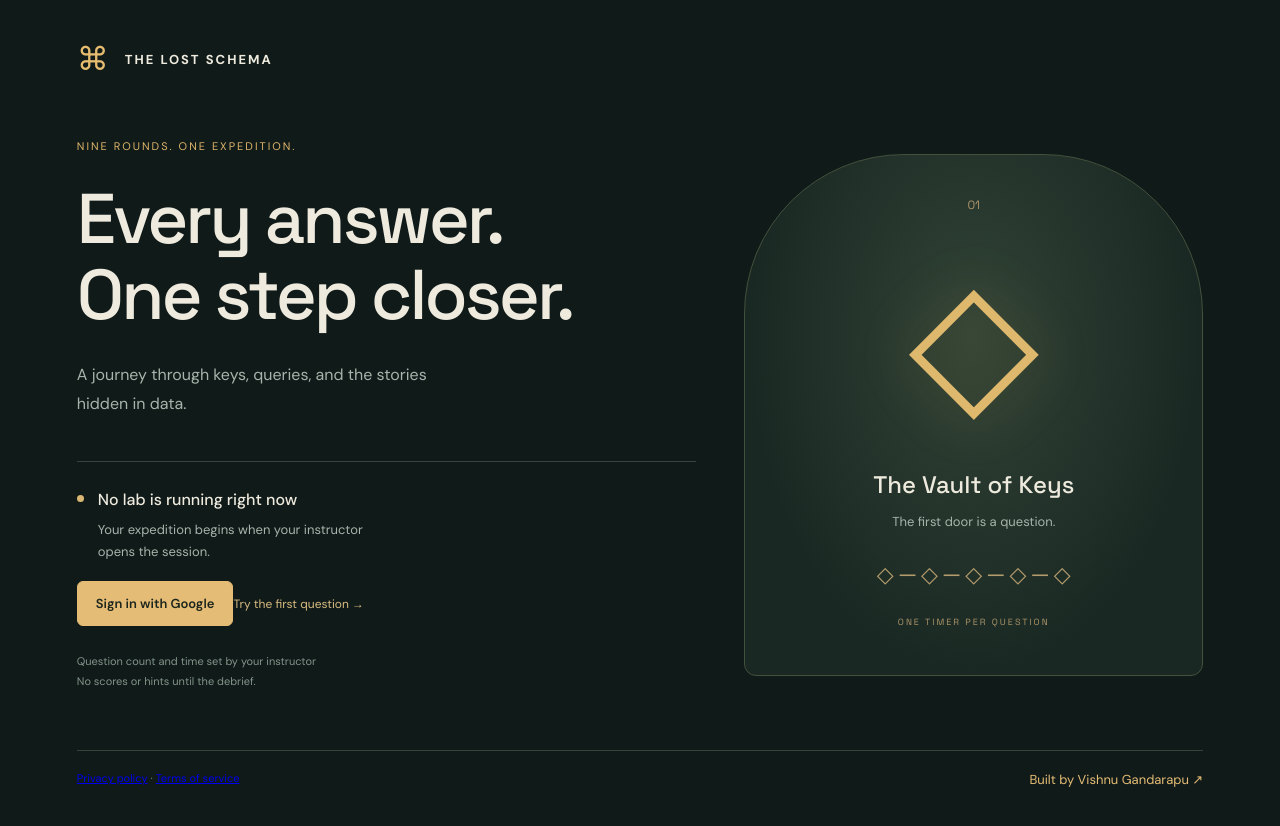
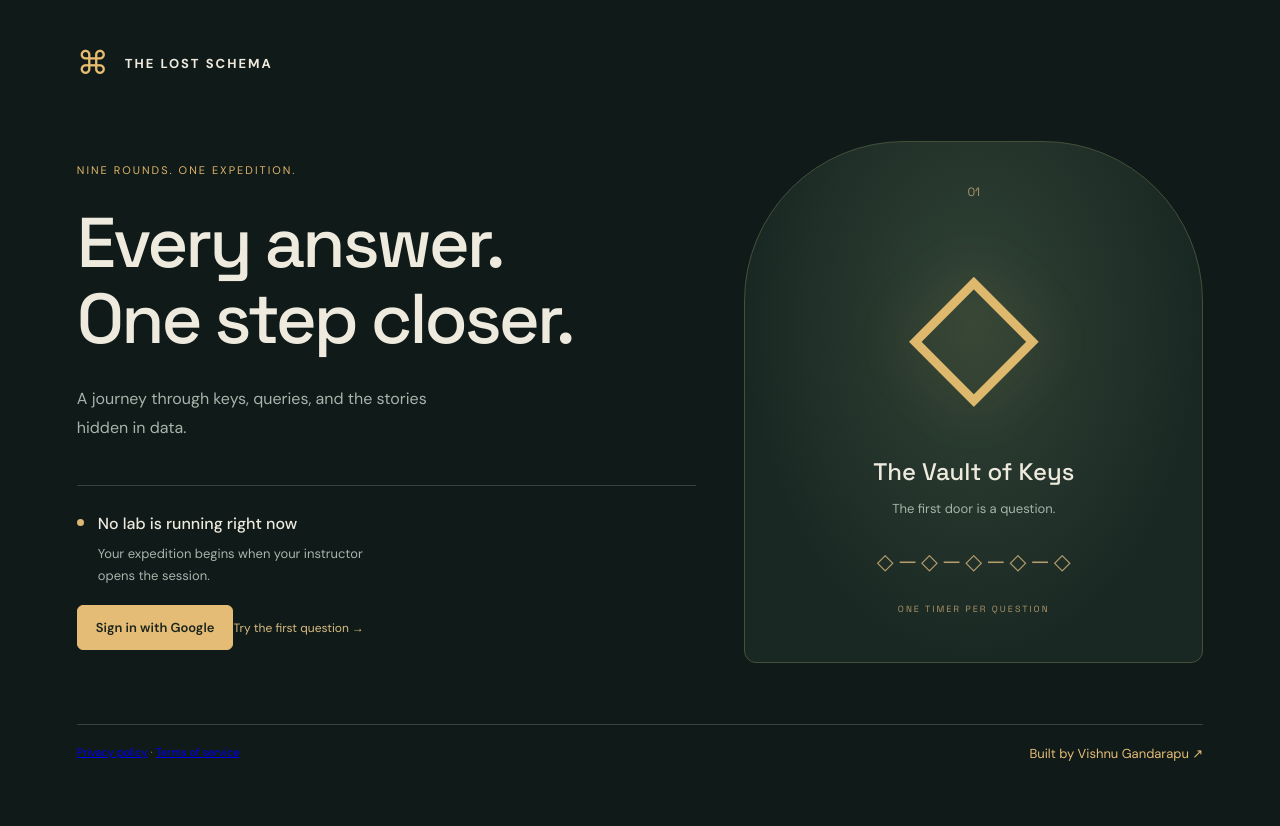
Before and after one commit to gv1shnu/rapid-fire, a React (Vite) app: page / in a window 1280 px wide. After the commit the page ends 800 px from the top, so only its background shows below. Built offline with nearby package versions, Linux system fonts and the light colour scheme; no server answers.

Commit message:
Remove the instructor/scoring note from the landing page

```diff
--- a/src/Home.tsx
+++ b/src/Home.tsx
@@ -133,11 +133,6 @@ export function Home() {
         <a className="subtle-link preview-link" href="/?preview=question">
           Try the first question →
         </a>
-        <p className="note">
-          Question count and time set by your instructor
-          <br />
-          No scores or hints until the debrief.
-        </p>
       </section>
       <aside aria-label="Expedition route">
         <span>01</span>
```
